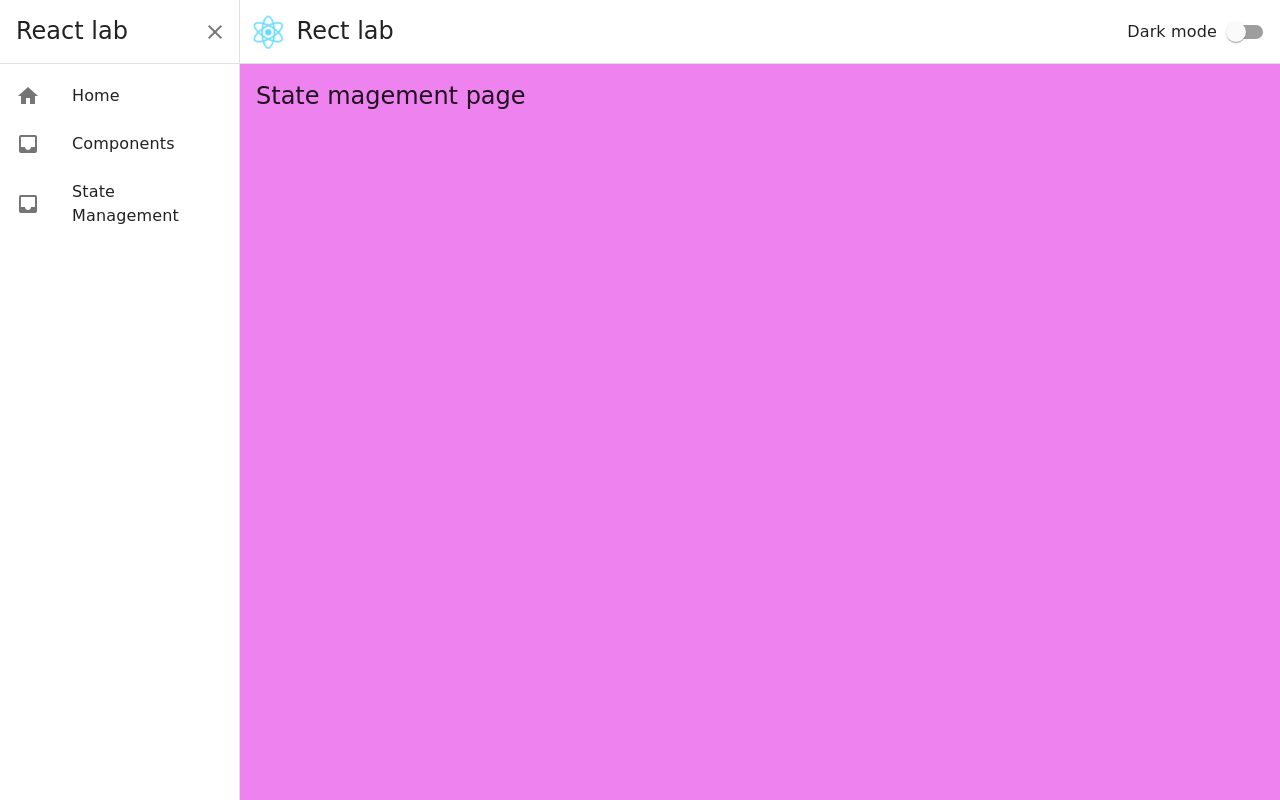
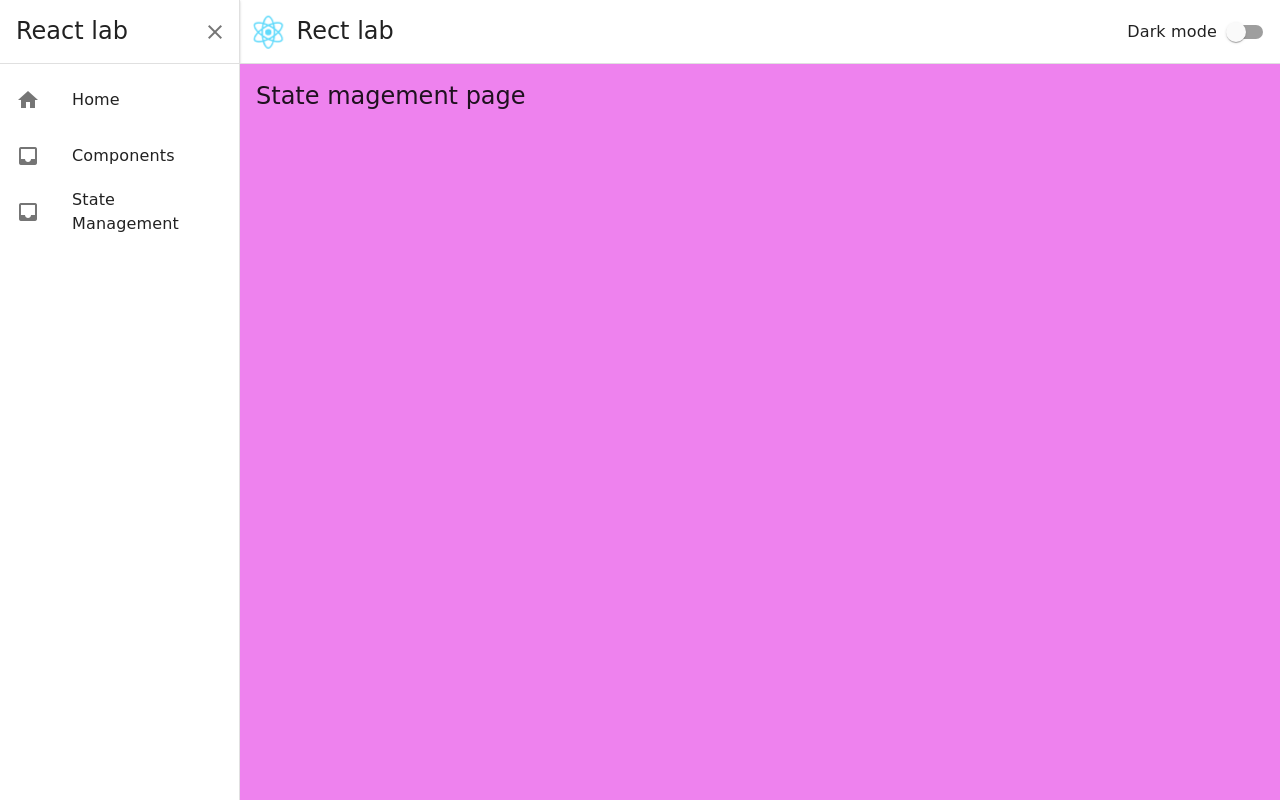
Before and after one commit to ramonprata/react-lab, a React (Create React App) app: page /state-management in a window 1280 px wide. Built offline with nearby package versions, Linux system fonts and the light colour scheme.

Commit message:
Created css grid components

```diff
--- a/src/features/mainPage/views/header.jsx
+++ b/src/features/mainPage/views/header.jsx
@@ -1,5 +1,5 @@
 import React from 'react';
-
+import { makeStyles, createStyles } from '@material-ui/core/styles';
 import {
   Grid,
   Typography,
@@ -8,6 +8,7 @@ import {
   Paper,
   Switch,
   FormControlLabel,
+  AppBar,
 } from '@material-ui/core';
 import { BoxContent, Logo } from '../../../shared/components';
 /**
@@ -19,14 +20,9 @@ import { BoxContent, Logo } from '../../../shared/components';
 
 const Header = (props) => {
   const { isMobile, toggleMenu, prefersDarkMode, setPrefersDarkMode } = props;
+  const { containerHeader } = useStyles()();
   return (
-    <Paper square elevation={0} style={{ height: '100%' }}>
-      <Grid
-        container
-        direction="row"
-        alignItems="center"
-        style={{ height: '100%', borderBottom: 'solid 1px #e0e0e0' }}
-      >
+    <Grid container alignItems="center" className={containerHeader}>
       <Grid container direction="row" alignItems="center" item md={9} xs={8}>
         {isMobile && (
           <IconButton onClick={toggleMenu}>
@@ -54,8 +50,17 @@ const Header = (props) => {
         </BoxContent>
       </Grid>
     </Grid>
-    </Paper>
   );
 };
 
+const useStyles = () =>
+  makeStyles((theme) =>
+    createStyles({
+      containerHeader: {
+        height: '100%',
+        borderBottom: `solid 1px ${theme.palette.grey[300]}`,
+      },
+    })
+  );
+
 export default Header;
--- a/src/features/mainPage/views/mainPage.jsx
+++ b/src/features/mainPage/views/mainPage.jsx
@@ -1,9 +1,9 @@
 import React, { useState } from 'react';
+import { makeStyles, createStyles } from '@material-ui/core/styles';
 import { SideMenu } from '../../navigation/';
 import Header from './header';
 import { defaultTheme } from '../../../shared/theme';
 import { Grid, Paper, Box, Typography } from '@material-ui/core';
-import { makeStyles, createStyles } from '@material-ui/core/styles';
 import { CssGridContainer, CssGridItem } from '../../../shared/components';
 
 /**
--- a/src/features/navigation/views/menuHeader.jsx
+++ b/src/features/navigation/views/menuHeader.jsx
@@ -1,4 +1,5 @@
 import React from 'react';
+import { makeStyles, createStyles } from '@material-ui/core/styles';
 import { Typography, Grid, Icon, IconButton } from '@material-ui/core';
 import { defaultTheme } from '../../../shared/theme';
 import { BoxContent, Logo } from '../../../shared/components';
@@ -15,12 +16,13 @@ const MenuHeader = (props) => {
   const { menuIsOpened, toggleMenu, showContent, isMobile } = props;
   const padding = menuIsOpened && !isMobile ? 16 : 0;
   const justify = menuIsOpened ? 'space-between' : 'center';
+  const { headerContainer } = useStyles()();
   return (
     <Grid
       container
       direction="column"
       justify="center"
-      style={styles.headerContainer}
+      className={headerContainer}
     >
       <BoxContent pl={padding}>
         <Grid container direction="row" alignItems="center" justify={justify}>
@@ -37,11 +39,14 @@ const MenuHeader = (props) => {
   );
 };
 
-const styles = {
-  headerContainer: {
-    minHeight: defaultTheme.layout.headerHeight,
-    borderBottom: 'solid 1px #e0e0e0',
-  },
-};
+const useStyles = () =>
+  makeStyles((theme) =>
+    createStyles({
+      headerContainer: {
+        minHeight: defaultTheme.layout.headerHeight,
+        borderBottom: `solid 1px ${theme.palette.grey[300]}`,
+      },
+    })
+  );
 
 export default MenuHeader;
--- a/src/features/navigation/views/menuOption.jsx
+++ b/src/features/navigation/views/menuOption.jsx
@@ -1,4 +1,5 @@
 import React from 'react';
+import { makeStyles, createStyles } from '@material-ui/core/styles';
 import ListItem from '@material-ui/core/ListItem';
 import ListItemIcon from '@material-ui/core/ListItemIcon';
 import ListItemText from '@material-ui/core/ListItemText';
@@ -16,13 +17,14 @@ import { useHistory } from 'react-router-dom';
 const MenuOption = (props) => {
   const { label, icon, uri } = props;
   const history = useHistory();
+  const { listItemContainer } = useStyles()();
 
   const goTo = () => {
     history.push(uri);
   };
 
   return (
-    <ListItem button onClick={goTo}>
+    <ListItem button onClick={goTo} className={listItemContainer}>
       <ListItemIcon>
         <Icon>{icon}</Icon>
       </ListItemIcon>
@@ -31,4 +33,13 @@ const MenuOption = (props) => {
   );
 };
 
+const useStyles = () =>
+  makeStyles((theme) =>
+    createStyles({
+      listItemContainer: {
+        height: 56,
+      },
+    })
+  );
+
 export default MenuOption;
```
Lines whose indentation alone changed are shown as unchanged.
